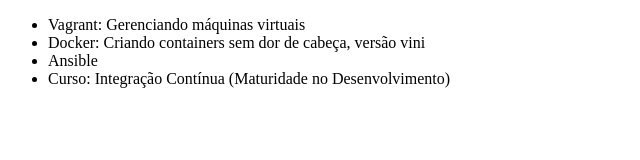
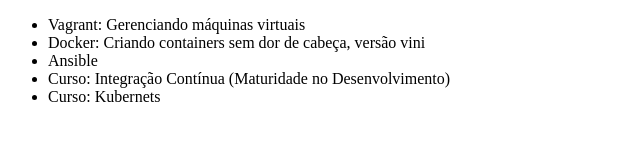
Before and after one commit to jackson-simionato/curso_intro_git_alura, a plain HTML site: page index.html in a window 1280 px wide. Shown: the whole page, without its empty margins (0-640 px from the left). Drawn offline with Linux system fonts and the light colour scheme.

Commit message:
Alterando curso de Kubernets

```diff
--- a/index.html
+++ b/index.html
@@ -10,6 +10,7 @@
         <li>Docker: Criando containers sem dor de cabeça, versão vini</li>
         <li>Ansible</li>
         <li>Curso: Integração Contínua (Maturidade no Desenvolvimento)</li>
+        <li>Curso: Kubernets</li>
     </ul>
 </body>
 </html>
```
